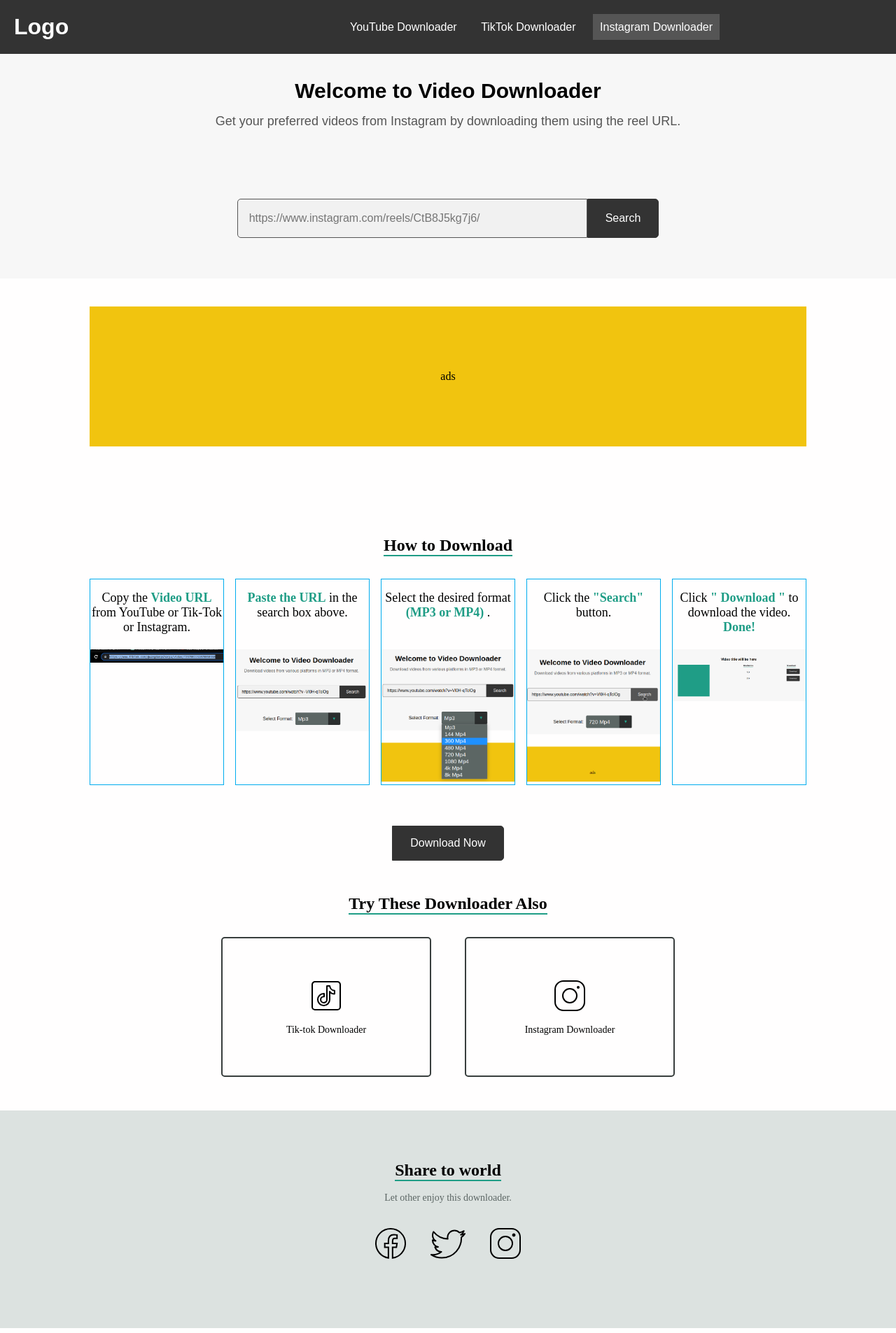
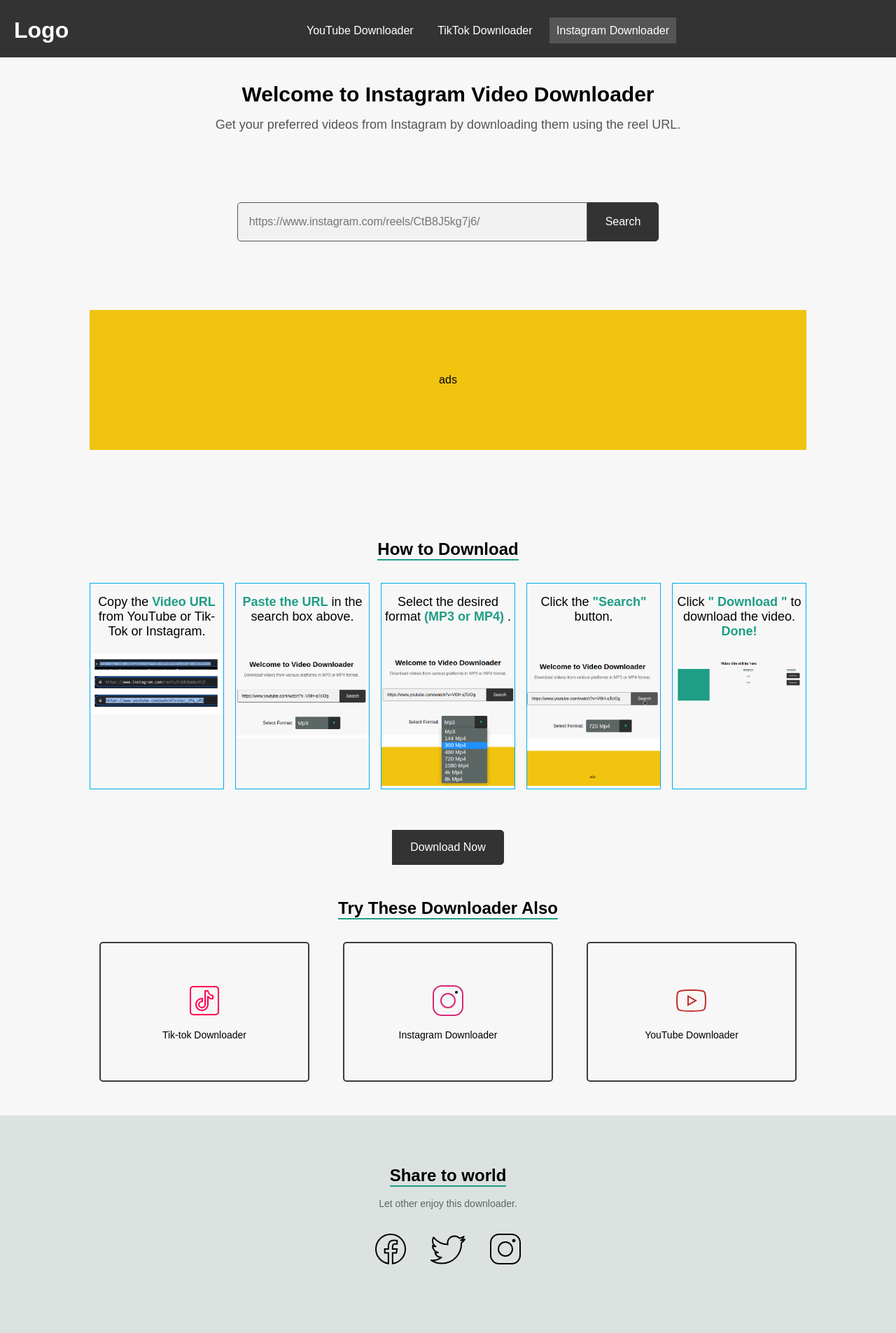
Before and after one commit to sudipnext/AllVideoDownloader, a Django app: page /instagram/ in a window 1280 px wide. Shown: the top 1905 px of the page at 70% size. Run offline with Django 4.2, Linux system fonts and the light colour scheme.

Commit message:
style changes

```diff
--- a/aiodownloader/api/static/style.css
+++ b/aiodownloader/api/static/style.css
@@ -24,6 +24,7 @@ header {
   background-color: #333;
   color: #fff;
   padding: 20px;
+  padding-top: 25px;
 }
 
 .logo {
@@ -32,7 +33,7 @@ header {
 }
 
 nav {
-  width: 80%;
+  width: 90%;
   text-align: center;
 }
 
--- a/aiodownloader/api/templates/index.html
+++ b/aiodownloader/api/templates/index.html
@@ -79,7 +79,7 @@
         }
       }
     </style>
-    <main style="position: relative;">
+    <main>
       <div id="loading"></div>
       <div id="overlay"></div>
       <div>
@@ -127,7 +127,7 @@
     <ul>
       <li>
         <p>Copy the <span class="highlight">Video URL</span> from YouTube or Tik-Tok or Instagram.</p>
-        <img class="how-to-img" src="{% static '/images/first.png' %}" alt="">
+        <img class="how-to-img" src="{% static '/images/first_img.png' %}" alt="">
       </li>
       <li>
         <p><span class="highlight">Paste the URL</span> in the search box above.</p>
@@ -163,10 +163,10 @@
           <svg xmlns="http://www.w3.org/2000/svg" xmlns:xlink="http://www.w3.org/1999/xlink" viewBox="0 0 50 50"
             width="50px" height="50px">
             <g>
-              <path style="fill:none;stroke:#000000;stroke-width:2;stroke-linecap:round;stroke-linejoin:round;"
+              <path style="fill:none;stroke:#ff0050;stroke-width:2;stroke-linecap:round;stroke-linejoin:round;"
                 d="M9,45h32c2.211,0,4-1.789,4-4V9c0-2.211-1.789-4-4-4H9C6.789,5,5,6.789,5,9v32C5,43.211,6.789,45,9,45z" />
               <path
-                style="fill-rule:evenodd;clip-rule:evenodd;fill:none;stroke:#000000;stroke-width:2;stroke-linecap:round;stroke-linejoin:round;stroke-miterlimit:10;"
+                style="fill-rule:evenodd;clip-rule:evenodd;fill:none;stroke:#ff0050;stroke-width:2;stroke-linecap:round;stroke-linejoin:round;stroke-miterlimit:10;"
                 d="M30.058,11h-4.016c0,0-0.042,19.498-0.042,19.594c0,2.404-2.123,4.298-4.527,4.298s-4.352-1.948-4.352-4.352s1.948-4.352,4.352-4.352c0.181,0,0.352,0.032,0.527,0.053v-4.202c-0.175-0.011-0.349-0.027-0.527-0.027c-4.709,0-8.527,3.818-8.527,8.527s3.818,8.527,8.527,8.527S30,35.249,30,30.54c0-0.102,0-6.188,0-11.537c1.341,2.04,3.646,3.388,6.269,3.388c0.233,0,0.462-0.014,0.69-0.035v-4.671C33.335,17.425,30.435,14.591,30.058,11z" />
             </g>
           </svg>
@@ -177,12 +177,21 @@
         <div class="link_container insta-img">
           <svg xmlns="http://www.w3.org/2000/svg" xmlns:xlink="http://www.w3.org/1999/xlink" viewBox="0 0 50 50"
             width="50px" height="50px">
-            <path style="fill:none;stroke:#000000;stroke-width:2;stroke-miterlimit:10;"
+            <path style="fill:none;stroke:#d62976 ;stroke-width:2;stroke-miterlimit:10;"
               d="M16,46h18c6.627,0,12-5.373,12-12V16c0-6.627-5.373-12-12-12H16C9.373,4,4,9.373,4,16v18C4,40.627,9.373,46,16,46z" />
-            <circle style="fill:none;stroke:#000000;stroke-width:2;stroke-miterlimit:10;" cx="25" cy="25" r="10" />
+            <circle style="fill:none;stroke:#d62976 ;stroke-width:2;stroke-miterlimit:10;" cx="25" cy="25" r="10" />
             <circle cx="37" cy="13" r="2" />
           </svg>
           <p>Instagram Downloader</p>
+        </div>
+      </a>
+      <a href="/">
+        <div class="link_container insta-img">
+          <svg fill="#c4302b" xmlns="http://www.w3.org/2000/svg" viewBox="0 0 50 50" width="50px" height="50px">
+            <path
+              d="M 24.402344 9 C 17.800781 9 11.601563 9.5 8.300781 10.199219 C 6.101563 10.699219 4.199219 12.199219 3.800781 14.5 C 3.402344 16.898438 3 20.5 3 25 C 3 29.5 3.398438 33 3.898438 35.5 C 4.300781 37.699219 6.199219 39.300781 8.398438 39.800781 C 11.902344 40.5 17.898438 41 24.5 41 C 31.101563 41 37.097656 40.5 40.597656 39.800781 C 42.800781 39.300781 44.699219 37.800781 45.097656 35.5 C 45.5 33 46 29.402344 46.097656 24.902344 C 46.097656 20.402344 45.597656 16.800781 45.097656 14.300781 C 44.699219 12.101563 42.800781 10.5 40.597656 10 C 37.097656 9.5 31 9 24.402344 9 Z M 24.402344 11 C 31.601563 11 37.398438 11.597656 40.199219 12.097656 C 41.699219 12.5 42.898438 13.5 43.097656 14.800781 C 43.699219 18 44.097656 21.402344 44.097656 24.902344 C 44 29.199219 43.5 32.699219 43.097656 35.199219 C 42.800781 37.097656 40.800781 37.699219 40.199219 37.902344 C 36.597656 38.601563 30.597656 39.097656 24.597656 39.097656 C 18.597656 39.097656 12.5 38.699219 9 37.902344 C 7.5 37.5 6.300781 36.5 6.101563 35.199219 C 5.300781 32.398438 5 28.699219 5 25 C 5 20.398438 5.402344 17 5.800781 14.902344 C 6.101563 13 8.199219 12.398438 8.699219 12.199219 C 12 11.5 18.101563 11 24.402344 11 Z M 19 17 L 19 33 L 33 25 Z M 21 20.402344 L 29 25 L 21 29.597656 Z" />
+          </svg>
+          <p>YouTube Downloader</p>
         </div>
       </a>
     </div>
--- a/aiodownloader/api/templates/instagram.html
+++ b/aiodownloader/api/templates/instagram.html
@@ -1,7 +1,8 @@
 {% extends 'index.html' %}
+
 {% block intro %}
 <div class="intro-text">
-  <h2>Welcome to Video Downloader</h2>
+  <h2>Welcome to Instagram Video Downloader</h2>
   <p>Get your preferred videos from Instagram by downloading them using the reel URL.</p>
 </div>
 {% endblock intro %}
@@ -9,6 +10,17 @@
 <input type="text" id="video-url" placeholder="https://www.instagram.com/reels/CtB8J5kg7j6/">
 {% endblock input %}
 {% block result %}
+<style>
+  /* .container {
+    background: #f09433;
+    background: -moz-linear-gradient(45deg, #f09433 0%, #e6683c 25%, #dc2743 50%, #cc2366 75%, #bc1888 100%);
+    background: -webkit-linear-gradient(45deg, #f09433 0%, #e6683c 25%, #dc2743 50%, #cc2366 75%, #bc1888 100%);
+    background: linear-gradient(45deg, #f09433 0%, #e6683c 25%, #dc2743 50%, #cc2366 75%, #bc1888 100%);
+    filter: progid:DXImageTransform.Microsoft.gradient(startColorstr='#f09433', endColorstr='#bc1888', GradientType=1);
+  } */
+</style>
+
+<div class="result_container">
   <div id="result_section" class="result_section">
     <h1 class="video_title">Video title will be here.</h1>
     <div class="video_content">
@@ -28,7 +40,9 @@
     </div>
   </div>
 
-{% endblock result %} {% block script %}
+
+  {% endblock result %}
+  {% block script %}
   <script type="text/javascript">
     const search_btn = document.getElementById( "download-btn" );
     const video_url = document.getElementById( "video-url" );
@@ -72,7 +86,11 @@
       location.href = download_url;
     }
   </script>
-{% endblock script %} {% block link %}
+
+  {% endblock script %}
+</div>
+</div>
+{% block link %}
 <li><a href="/" class="nav_link">YouTube Downloader</a></li>
 <li><a href="/tik-tok" class="nav_link">TikTok Downloader</a></li>
 <li><a href="/instagram" class="active nav_link">Instagram Downloader</a></li>
--- a/aiodownloader/api/templates/youtube.html
+++ b/aiodownloader/api/templates/youtube.html
@@ -21,7 +21,7 @@
   </div>
   {% block intro %}
   <div class="intro-text">
-    <h2>Welcome to Video Downloader</h2>
+    <h2>Welcome to Youtube Video Downloader</h2>
     <p>Download videos from various platforms in MP3 or MP4 format.</p>
   </div>
   {% endblock intro %}
```
Also changed, not shown: aiodownloader/api/templates/tiktok.html (+6 -1 lines), aiodownloader/api/static/images/first_img.png (added). Lines whose indentation alone changed are shown as unchanged.
